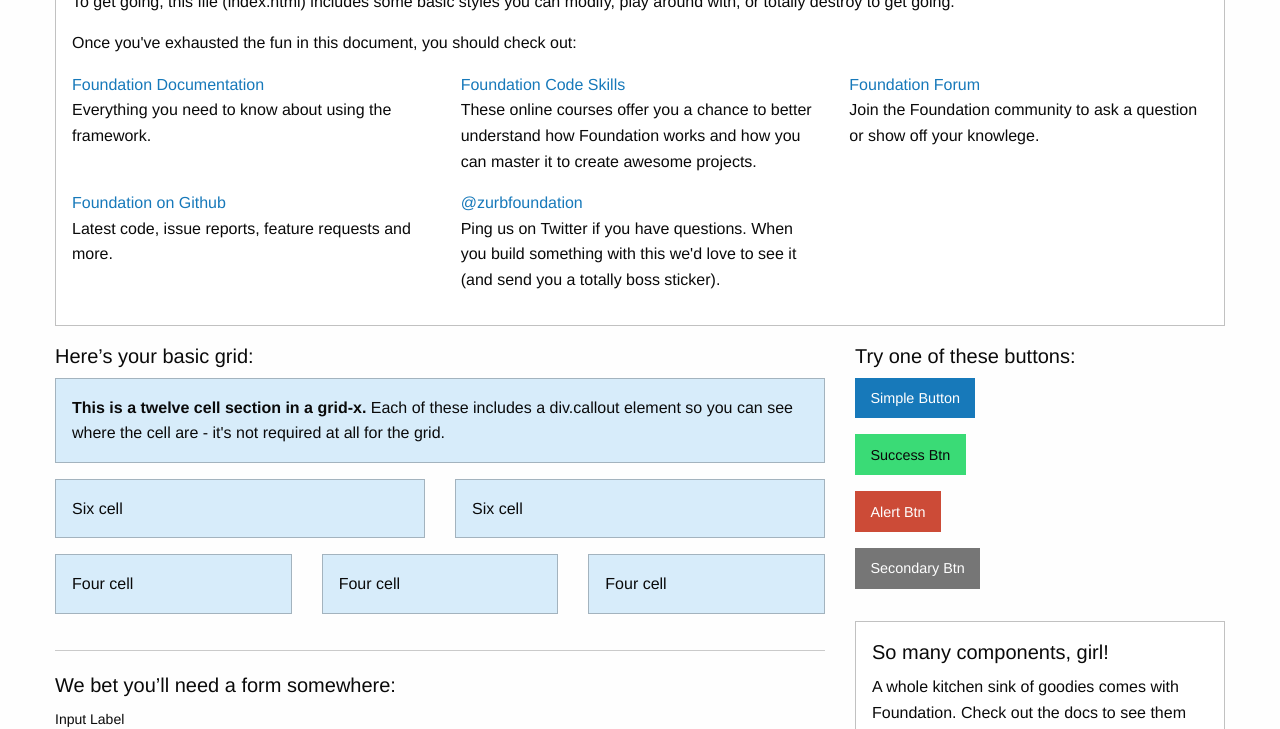
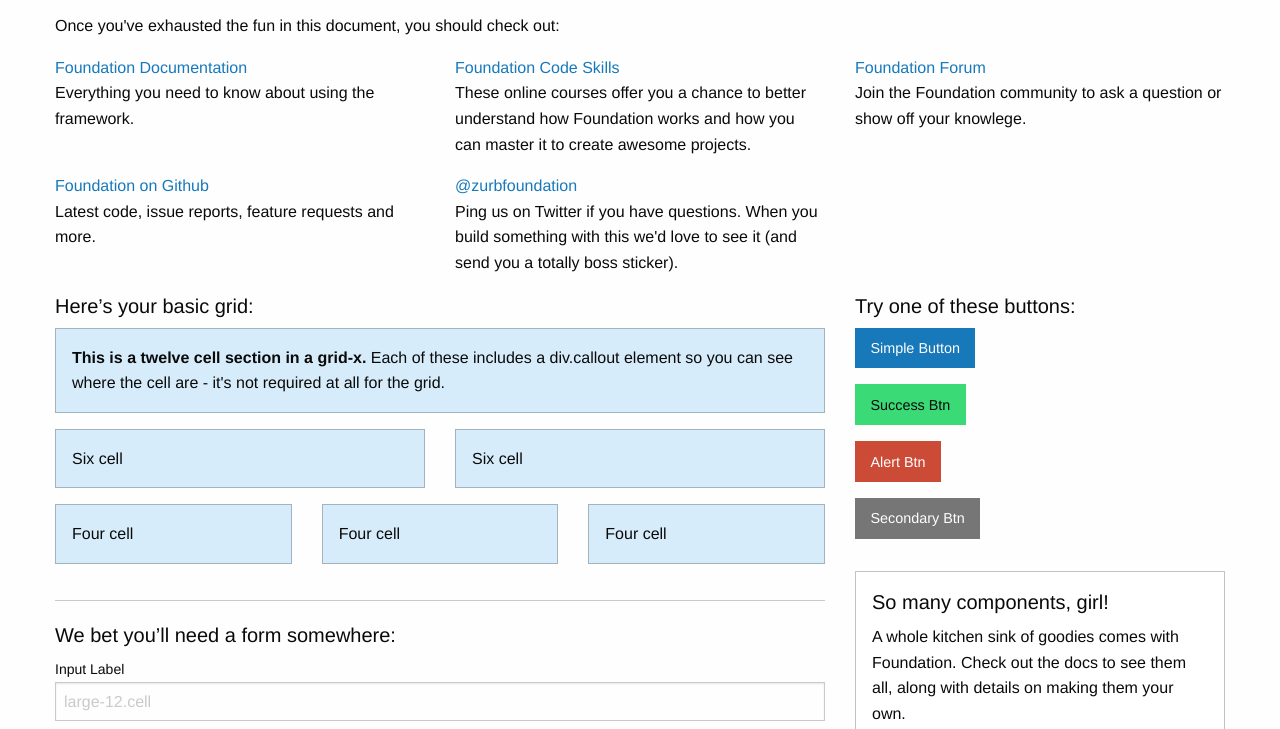
Before and after one commit to earldean/mywebsite, a plain HTML site: page index.html in a window 1280 px wide. Shown: the part 155-884 px from the top of the page. Drawn offline with Linux system fonts and the light colour scheme.

Commit message:
jenkins webhook test

```diff
--- a/index.html
+++ b/index.html
@@ -18,7 +18,6 @@
 
       <div class="grid-x grid-padding-x">
         <div class="large-12 cell">
-          <div class="callout">
             <h3>We&rsquo;re stoked you want to try Foundation! </h3>
             <p>To get going, this file (index.html) includes some basic styles you can modify, play around with, or totally destroy to get going.</p>
             <p>Once you've exhausted the fun in this document, you should check out:</p>
@@ -42,7 +41,6 @@
               </div>
             </div>
           </div>
-        </div>
       </div>
 
       <div class="grid-x grid-padding-x">
```
